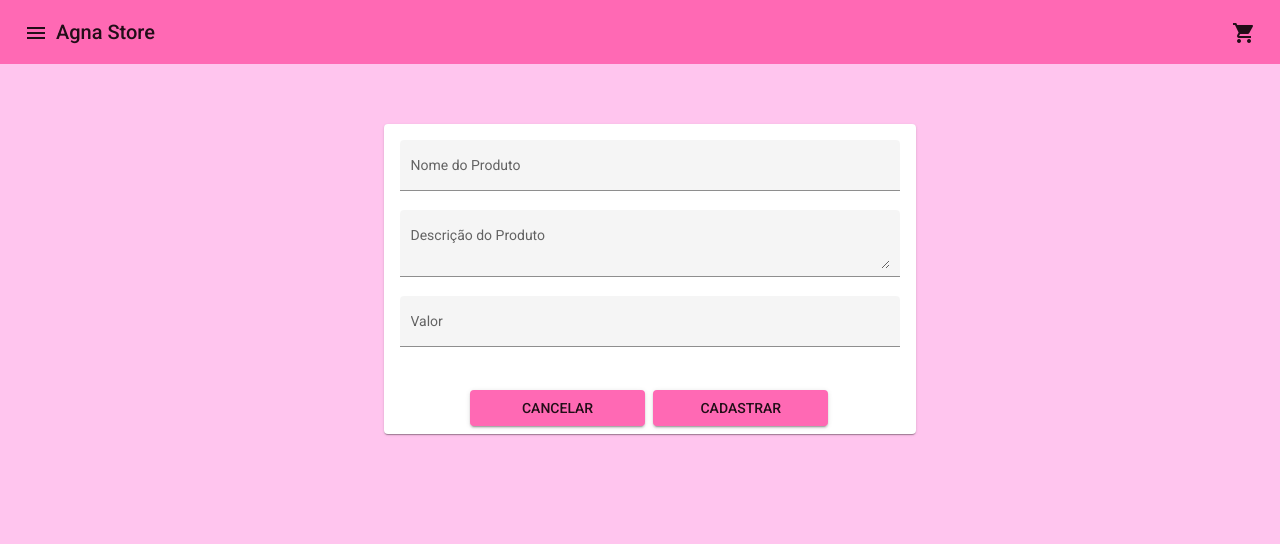
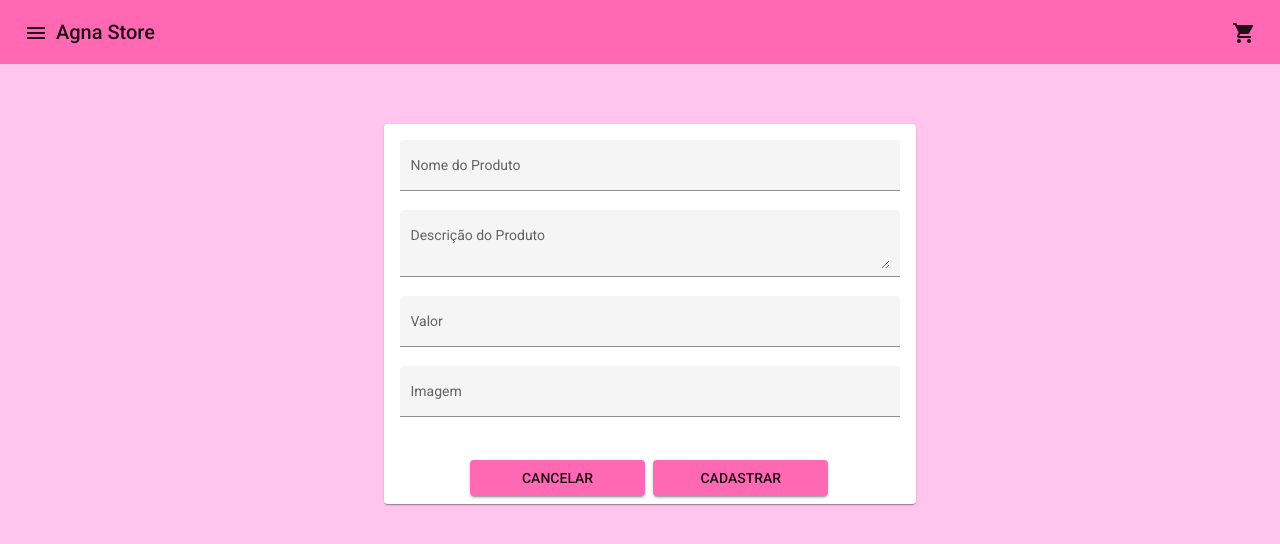
Before and after one commit to joaovmvmendes/agna-store, an Angular app: page /cadprod in a window 1280 px wide. Shown: the top 544 px of the page. Built offline with nearby package versions, Linux system fonts and the light colour scheme.

Commit message:
add campo img no cadastro do produto

```diff
--- a/src/app/cadastrar-produto/cadastrar-produto.component.html
+++ b/src/app/cadastrar-produto/cadastrar-produto.component.html
@@ -18,6 +18,12 @@
       <input matInput name="valorProd">
     </mat-form-field>
   </form>
+  <form>
+    <mat-form-field appearance="fill">
+      <mat-label>Imagem</mat-label>
+      <input matInput name="imgProd">
+    </mat-form-field>
+  </form>
 </mat-card-content>
 <mat-card-actions>
   <button mat-raised-button>CANCELAR</button>
--- a/src/app/cadastrar-produto/cadastrar-produto.component.ts
+++ b/src/app/cadastrar-produto/cadastrar-produto.component.ts
@@ -1,5 +1,5 @@
 import { Component, OnInit } from '@angular/core';
-//import { Produto } from './models/database.model';
+import { Produto } from '../models/database.model';
 
 @Component({
   selector: 'app-cadastrar-produto',
@@ -8,7 +8,7 @@ import { Component, OnInit } from '@angular/core';
 })
 export class CadastrarProdutoComponent implements OnInit {
   // obj   : tipo    = inicializador;
-  //produto: Produto = this.global.initProduto();
+  // produto: Produto = this.initProduto();
 
   constructor(
     // private db: DataBaseService,
```
